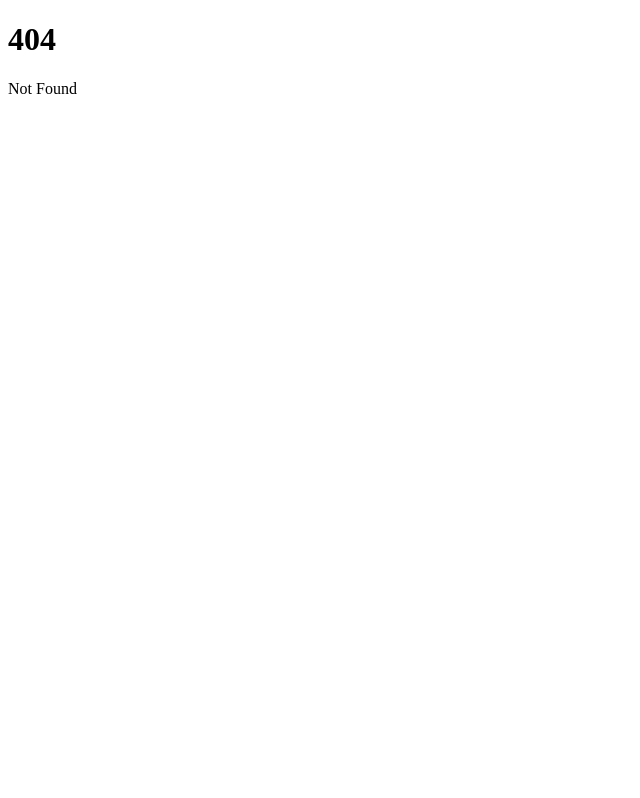
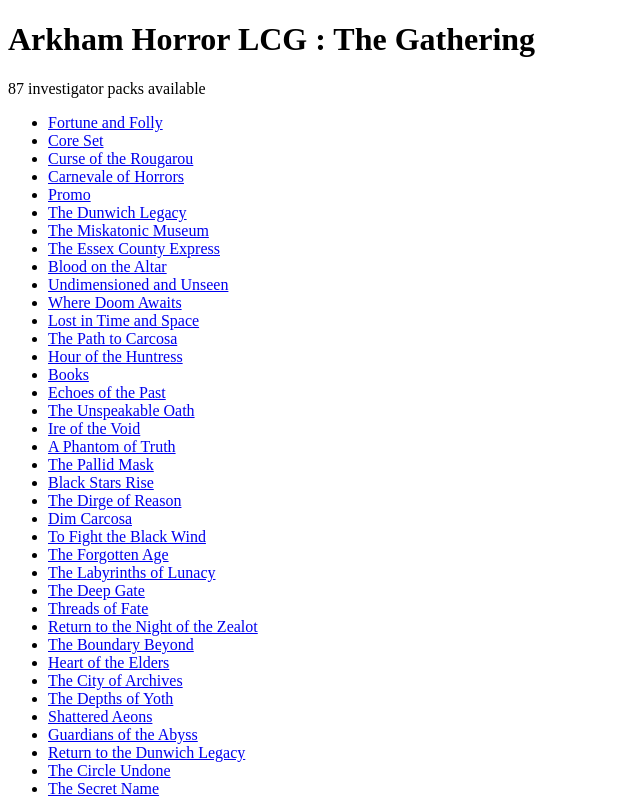
Before and after one commit to boutchitos/ahlcg-the-gathering, a SvelteKit app: page /packs in a window 1280 px wide. Before the commit this address had no page. Shown: the top 798 px of the page, without its empty margins (0-640 px from the left). Built offline with nearby package versions, Linux system fonts and the light colour scheme.

Commit message:
Add /packs page

```diff
--- a/src/routes/+page.svelte
+++ b/src/routes/+page.svelte
@@ -1,2 +1,3 @@
 <h1>Arkham Horror LCG : The Gathering</h1>
 <a href="/cards">All investigator cards</a>
+<a href="/packs">All investigator packs</a>
--- /dev/null
+++ b/src/routes/packs/+page.server.ts
@@ -0,0 +1,11 @@
+import ahdbPacks from '$lib/server/ahdb.packs.json';
+import type { PageServerLoad } from './$types';
+
+export const prerender = true;
+export const csr = false;
+
+export const load: PageServerLoad = () => {
+  return {
+    packs: ahdbPacks,
+  };
+};
--- /dev/null
+++ b/src/routes/packs/+page.svelte
@@ -0,0 +1,33 @@
+<script lang="ts">
+  import type { PageData } from './$types';
+
+  export let data: PageData;
+
+  type Pack = {
+    available: string;
+    name: string;
+    url: string;
+  };
+
+  const getDisplayName = (pack: Pack) => {
+    return `${pack.name}`;
+  };
+
+  const sortPacks = (packs: Pack[]) => {
+    const byDateAvailable = (a: Pack, b: Pack) =>
+      a.available < b.available ? -1 : a.available === b.available ? 0 : 1;
+    return packs.sort(byDateAvailable);
+  };
+</script>
+
+<h1>Arkham Horror LCG : The Gathering</h1>
+
+<p>{data.packs.length} investigator packs available</p>
+
+<ul>
+  {#each sortPacks(data.packs) as pack}
+    <li>
+      <a href="{pack.url}/list/player" target="_blank">{getDisplayName(pack)}</a>
+    </li>
+  {/each}
+</ul>
```
